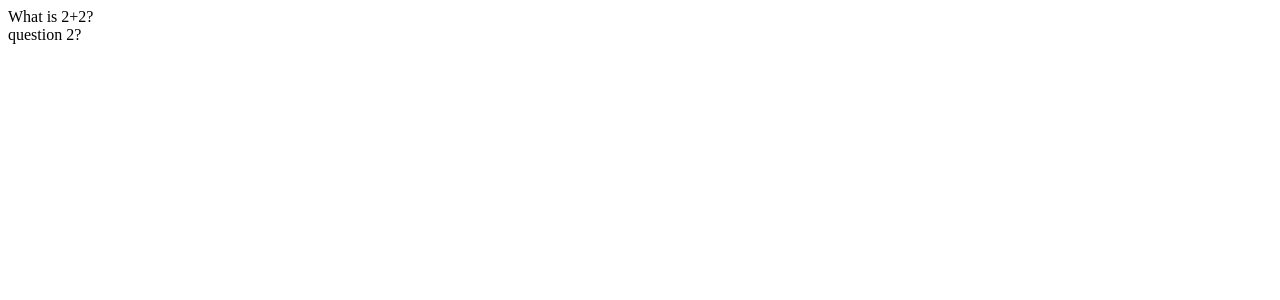
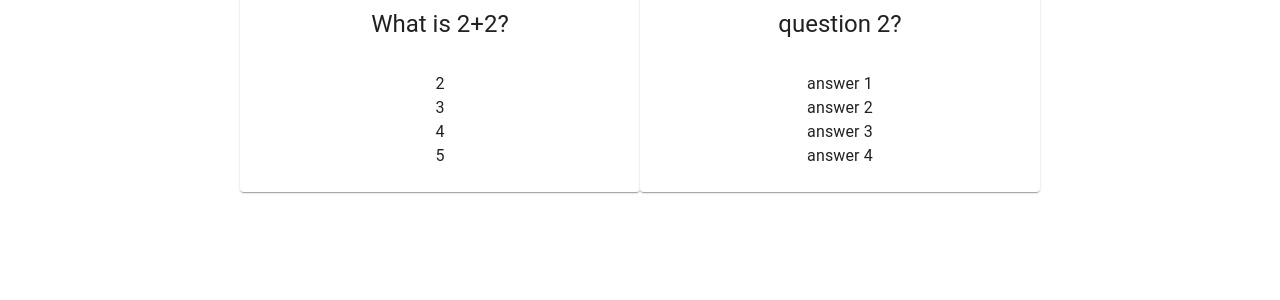
Before and after one commit to Ahmedkr5/FlashCard-Quiz, a React (Create React App) app: page / in a window 1280 px wide. Shown: the top 300 px of the page. Built offline with nearby package versions, Linux system fonts and the light colour scheme.

Commit message:
adding card action/material UI

```diff
--- a/package.json
+++ b/package.json
@@ -3,6 +3,10 @@
   "version": "0.1.0",
   "private": true,
   "dependencies": {
+    "@emotion/react": "^11.4.1",
+    "@emotion/styled": "^11.3.0",
+    "@mui/material": "^5.0.3",
+    "@mui/styles": "^5.0.1",
     "@testing-library/jest-dom": "^5.14.1",
     "@testing-library/react": "^11.2.7",
     "@testing-library/user-event": "^12.8.3",
--- a/src/components/Flashcard.js
+++ b/src/components/Flashcard.js
@@ -1,9 +1,51 @@
-import React from 'react'
+import React, { useState } from "react";
+import Card from "@mui/material/Card";
+import CardHeader from "@mui/material/CardHeader";
+import CardContent from "@mui/material/CardContent";
+import CardActions from "@mui/material/CardActions";
+import Collapse from "@mui/material/Collapse";
+import { makeStyles } from '@mui/styles';
+import Typography from '@mui/material/Typography';
+import ButtonBase from '@mui/material/ButtonBase';
+const useStyles = makeStyles({
+    Card:{
+        width:400,
+        height:200,
+    },
+        cardAction: {
+        color:"green",
 
-export default function Flashcard({flashcard}) {
-    return (
-        <div>
-            {flashcard.question}
+        }
+});
+
+export default function Flashcard({ flashcard }) {
+  const [flip, setFlip] = useState(false);
+const classes=useStyles();
+  //onClick={() => setFlip(!flip)}
+  /*  {flashcard.question}
+        <div >
+          {flashcard.options.map((option) => (
+            <div >{option}</div>
+          ))}
         </div>
-    )
+      </div>
+      <div>{flashcard.answer}</div>*/
+  return (
+    <ButtonBase
+    className={classes.cardAction}
+    onClick={() => setFlip(!flip)} >
+    <Card className={classes.Card} >
+
+          {!flip ? (<>
+      <CardHeader title={flashcard.question}></CardHeader>
+      <CardContent>
+
+          {flashcard.options.map((option) => (
+         <Typography>   {option}</Typography>
+          ))}
+
+      </CardContent></>) : (<><CardHeader title="The Correct answer is"></CardHeader><CardContent > <Typography variant="h4" > {flashcard.answer}</Typography></CardContent></>)}
+
+    </Card></ButtonBase>
+  );
 }
--- a/src/components/FlashcardList.js
+++ b/src/components/FlashcardList.js
@@ -1,10 +1,13 @@
 import React from 'react'
-import Flashcard from './Flashcard'
+import Flashcard from './Flashcard';
 
+import Grid from '@mui/material/Grid';
 export default function FlashcardList({flashcards}) {
     return (
-        <div className="card-grid">
+
+        <Grid style={{display:'flex',justifyContent:'center',alignItems:'center'}} container rowSpacing={2} >
             {flashcards.map(f=>(<Flashcard flashcard={f} key={flashcards.id}></Flashcard>))}
-        </div>
-    )
+            </Grid>
+
+    );
 }
```
Also changed, not shown: 1 other file (tests, documents, lock files or other folders).
